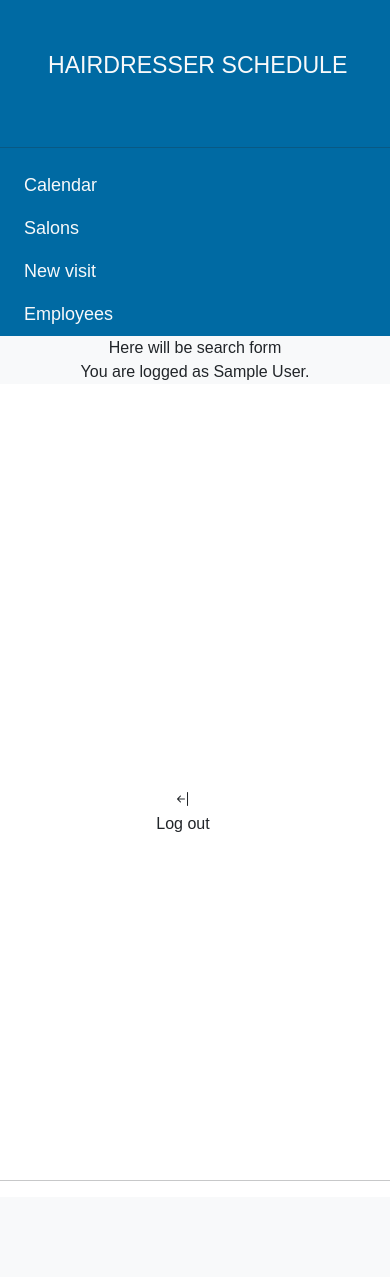
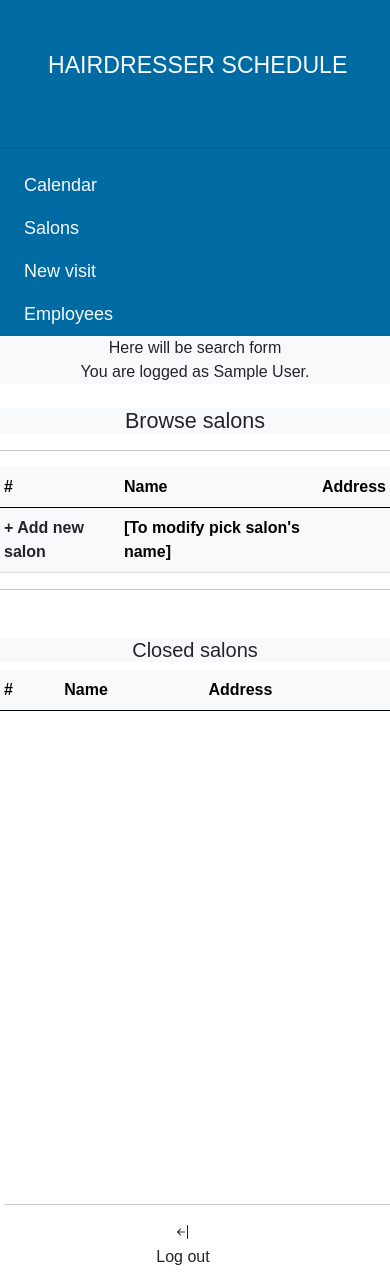
Before and after one commit to sebanie15/hairdresser, a Django app: page /registration/salon/ in a window 390 px wide. Before the commit the page ends 1181 px from the top, so only its background shows below. Run offline with Django 3.2, Linux system fonts and the light colour scheme; the visitor is signed in with stand-in values (Sample User, id 1); data that the repository does not hold is empty; some libraries are stand-ins or nearby versions; some web fonts are replaced.

Commit message:
Add templates for salon list and salon detail

```diff
--- a/hairdresser/registration/static/registration/styles/style.css
+++ b/hairdresser/registration/static/registration/styles/style.css
@@ -4,6 +4,7 @@ font-family: 'Khula', sans-serif;
 
 li{
 font-size: large;
+list-style-type: none;
 }
 
 .nav-link:active,
--- a/hairdresser/registration/templates/registration/base.html
+++ b/hairdresser/registration/templates/registration/base.html
@@ -42,8 +42,7 @@
             {% block main-container %}
             {% endblock main-container %}
         </div>
-        <hr>
-        <a href="#" class="d-sm-none nav-link bg-white text-dark text-center fs-6 vw-100 logOut"><i class="bi bi-arrow-bar-left d-block"></i>Log out</a>
+        <a href="#" class="d-sm-none nav-link bg-white text-dark text-center fs-6 vw-100"><hr class="vw-100"><i class="bi bi-arrow-bar-left d-block"></i>Log out</a>
     </div>
     <script src="https://cdn.jsdelivr.net/npm/popper.js@1.16.1/dist/umd/popper.min.js" integrity="sha384-9/reFTGAW83EW2RDu2S0VKaIzap3H66lZH81PoYlFhbGU+6BZp6G7niu735Sk7lN" crossorigin="anonymous"></script>
     <script src="https://stackpath.bootstrapcdn.com/bootstrap/5.0.0-alpha2/js/bootstrap.min.js" integrity="sha384-5h4UG+6GOuV9qXh6HqOLwZMY4mnLPraeTrjT5v07o347pj6IkfuoASuGBhfDsp3d" crossorigin="anonymous"></script>
--- a/hairdresser/registration/templates/registration/salon_list.html
+++ b/hairdresser/registration/templates/registration/salon_list.html
@@ -1,18 +1,53 @@
 {% extends 'registration/base.html' %}
 {% block main-container %}
-<div>
-    <ul>
+<div class="p-2">
+    <h4 class="text-center bg-light">Browse salons</h4><hr>
+    <table class="table table-striped table-light table-hover">
+        <thead>
+        <tr>
+            <th scope="col">#</th>
+            <th scope="col">Name</th>
+            <th scope="col">Address</th>
+        </tr>
+        </thead>
+        <tbody>
         {% for salon in active_salons %}
-        <li><a href="{% url 'salon_detail' salon.id %}">{{ salon }}</a></li>
+        <tr>
+            <th scope="row">{{ salon.id }}</th>
+            <td><a href="{% url 'salon_detail' salon.id %}" class="text-dark" style="text-decoration: unset;">{{ salon.name }}</a></td>
+            <td>{{ salon.address }}</td>
+        </tr>
         {% endfor %}
-    </ul>
+        </tbody>
+        <tfoot>
+        <tr>
+            <th><a href="#" class="text-dark" style="text-decoration: unset;">+ Add new salon</a></th>
+            <th>[To modify pick salon's name]</th>
+            <th></th>
+        </tr>
+        </tfoot>
+    </table> <hr>
 
     {% if perms.registration.staff_member_required %}
-    <ul>
+        <h5 class="text-center bg-light mt-5">Closed salons</h5>
+        <table class="table table-light">
+        <thead>
+        <tr>
+            <th scope="col">#</th>
+            <th scope="col">Name</th>
+            <th scope="col">Address</th>
+        </tr>
+        </thead>
+        <tbody>
         {% for salon in inactive_salons %}
-        <li><a href="{% url 'salon_detail' salon.id %}">{{ salon }}</a></li>
+        <tr>
+            <th scope="row">{{ salon.id }}</th>
+            <td><a href="{% url 'salon_detail' salon.id %}" class="text-dark" style="text-decoration: unset;">{{ salon.name }}</a></td>
+            <td>{{ salon.address }}</td>
+        </tr>
         {% endfor %}
-    </ul>
+        </tbody>
+        </table>
     {% endif %}
 </div>
 {% endblock main-container %}
```
Also changed, not shown: hairdresser/registration/templates/registration/salon_detail.html (+34 -10 lines).
